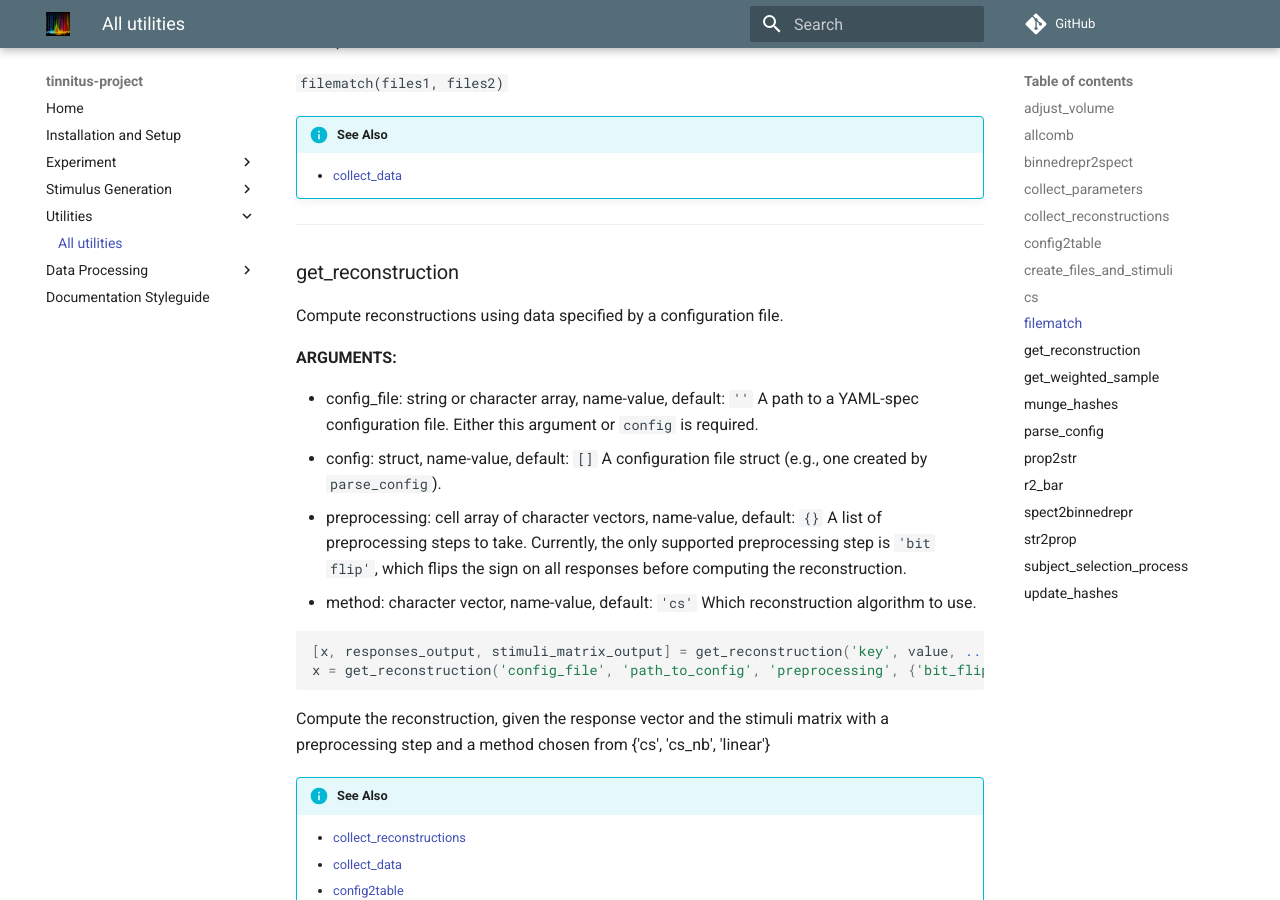
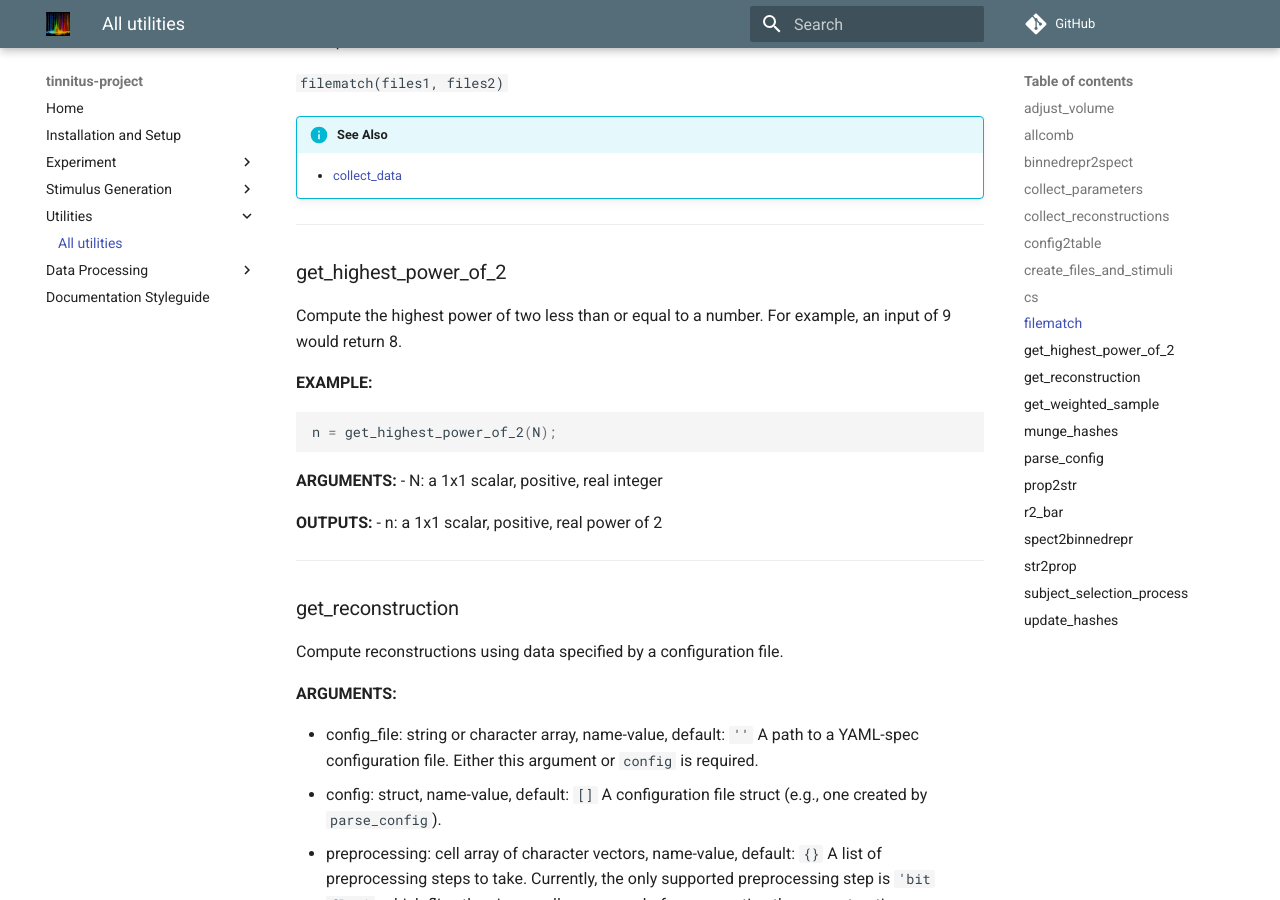
Before and after one commit to The-Lammert-Lab/tinnitus-reconstruction, an MkDocs documentation site: the page built from docs/utils.md, in a window 1280 px wide and 900 px high, scrolled down 5967 px. Built offline with MkDocs 1.6.1 and Material for MkDocs 9.7.7, drawn with Linux system fonts in a browser that asks for light colours; comment, search, counter and statistics services are not loaded.

````diff
--- a/docs/utils.md
+++ b/docs/utils.md
@@ -353,6 +353,29 @@
 
 -------
 
+### get_highest_power_of_2
+Compute the highest power of two less than or equal
+to a number.
+For example, an input of 9 would return 8.
+
+**EXAMPLE:**
+
+```matlab
+n = get_highest_power_of_2(N);
+```
+
+**ARGUMENTS:**
+- N: a 1x1 scalar, positive, real integer
+
+**OUTPUTS:**
+- n: a 1x1 scalar, positive, real power of 2
+
+
+
+
+
+-------
+
 ### get_reconstruction
 
 Compute reconstructions using data specified
````
Also changed, not shown: 3 other files.
